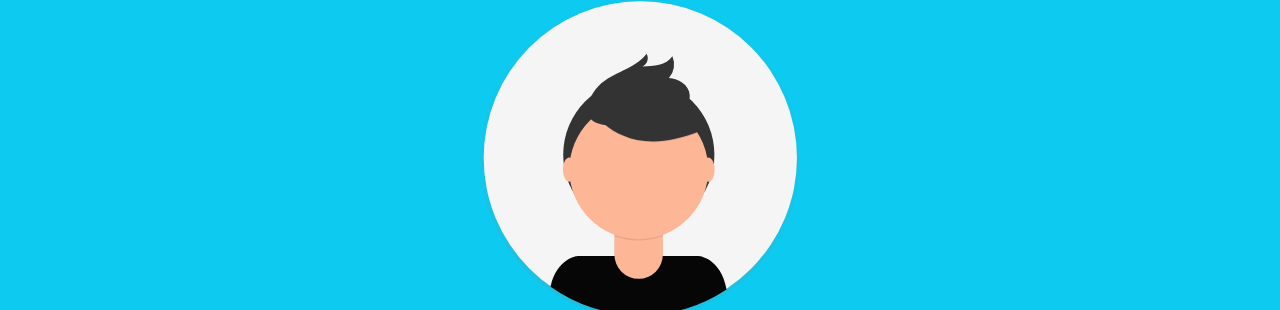
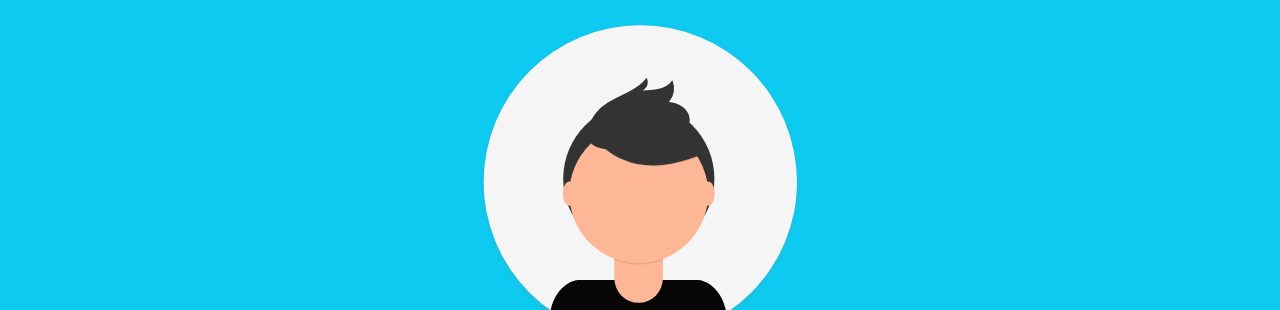
Before and after one commit to RobertaAngioni/bootstrap-freelancer, a plain HTML site: page index.html in a window 1280 px wide. Shown: the part 57-367 px from the top of the page. Drawn offline with nearby package versions, Linux system fonts and the light colour scheme.

Commit message:
ultima modifica margin

```diff
--- a/index.html
+++ b/index.html
@@ -19,7 +19,7 @@
       <header>
            <div class="row bg-info">
                   <div class="col-12 text-center">
-                      <img class=" w-25 image-fluid" src="undraw_profile_pic_ic5t.svg" alt="profile pic">
+                      <img class=" w-25 image-fluid mt-4" src="undraw_profile_pic_ic5t.svg" alt="profile pic">
                       <h2>Pinco Pallo</h2>
                       <p class="text-uppercase">Web Designer</p>
                   </div>
```
